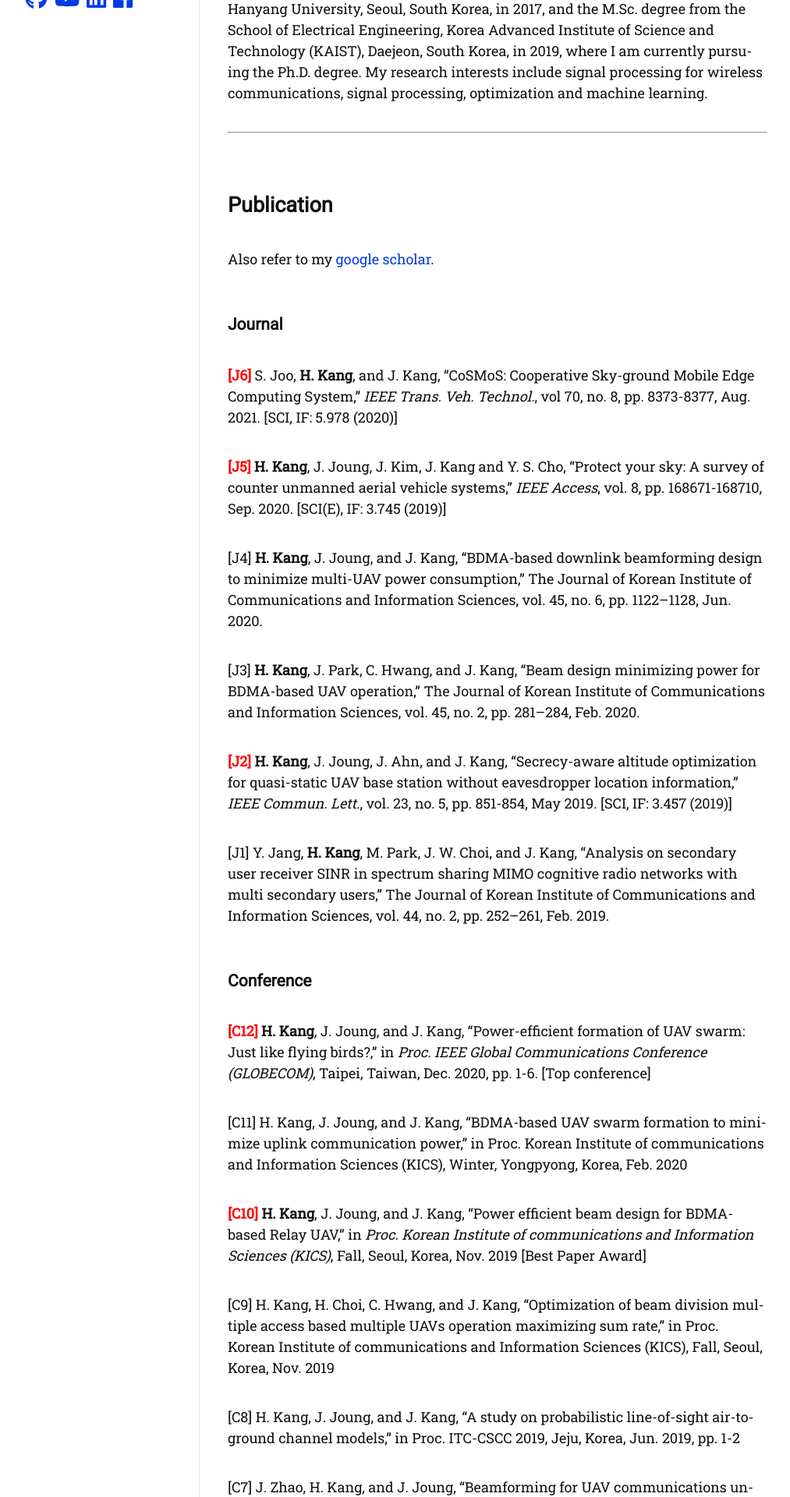
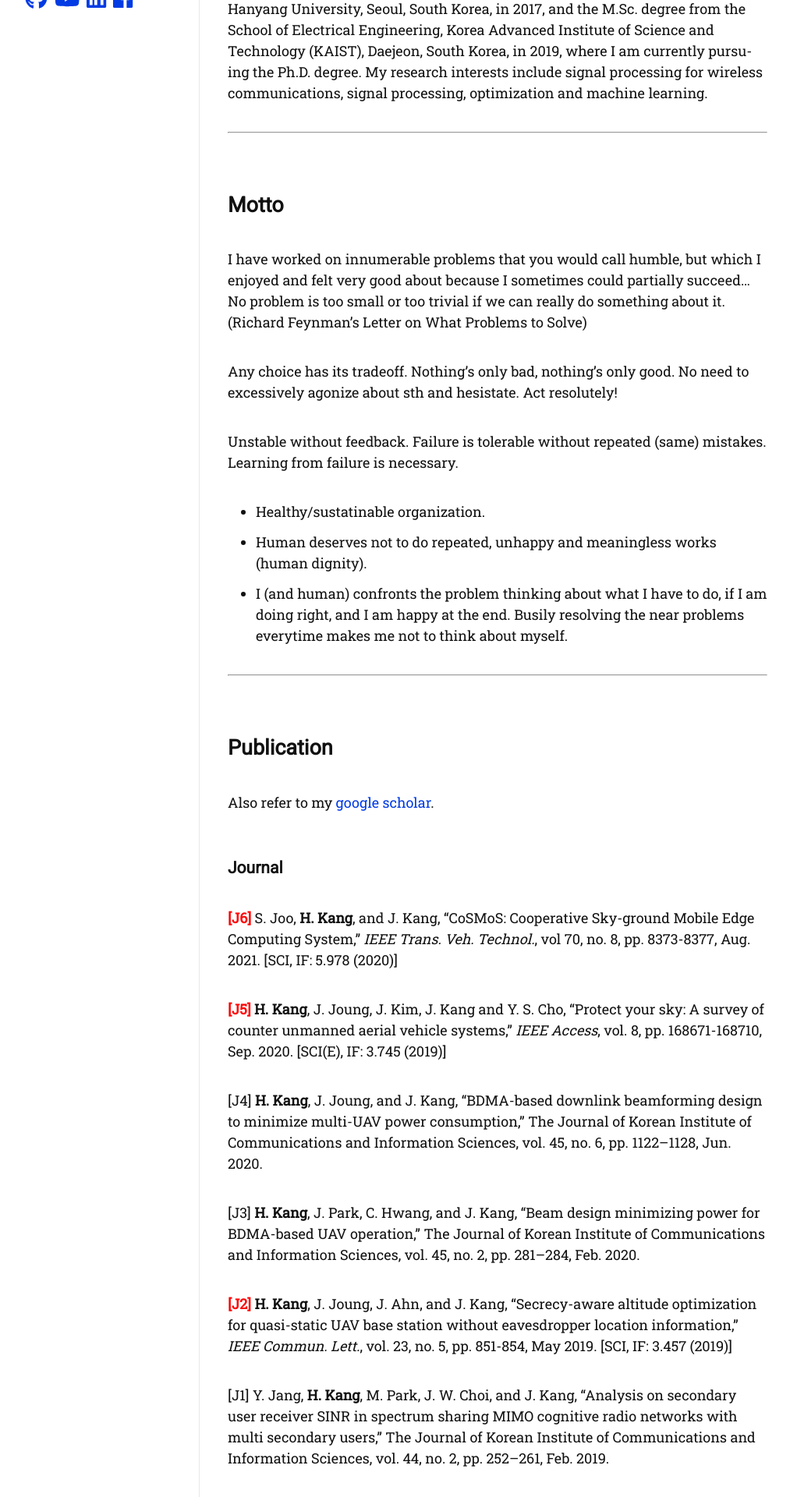
Before and after one commit to honggkang/honggkang.github.io, a Jekyll site: the page built from about.md, in a window 1280 px wide. Shown: the part 437-2357 px from the top of the page at 78% size, without its empty margins (134-1147 px from the left). Built offline with Jekyll 4.4.1, drawn with Linux system fonts in a browser that asks for light colours; nearby versions of some CDN libraries; some web fonts are replaced.

Commit message:
motto updated

```diff
--- a/about.md
+++ b/about.md
@@ -7,6 +7,20 @@ permalink: /about/
 ## Short bio
 I received the B.Sc. degree (summa cum laude) in electronic engineering from Hanyang University, Seoul, South Korea, in 2017, and the M.Sc. degree from the School of Electrical Engineering, Korea Advanced Institute of Science and Technology
 (KAIST), Daejeon, South Korea, in 2019, where I am currently pursuing the Ph.D. degree. My research interests include signal processing for wireless communications, signal processing, optimization and machine learning.
+
+<hr/>
+
+## Motto
+
+I have worked on innumerable problems that you would call humble, but which I enjoyed and felt very good about because I sometimes could partially succeed... No problem is too small or too trivial if we can really do something about it. (Richard Feynman's Letter on What Problems to Solve)
+
+Any choice has its tradeoff. Nothing's only bad, nothing's only good. No need to excessively agonize about sth and hesistate. Act resolutely!
+
+Unstable without feedback. Failure is tolerable without repeated (same) mistakes. Learning from failure is necessary.
+
+- Healthy/sustatinable organization.
+- Human deserves not to do repeated, unhappy and meaningless works (human dignity).
+- I (and human) confronts the problem thinking about what I have to do, if I am doing right, and I am happy at the end. Busily resolving the near problems everytime makes me not to think about myself.
 
 <hr/>
 
```
